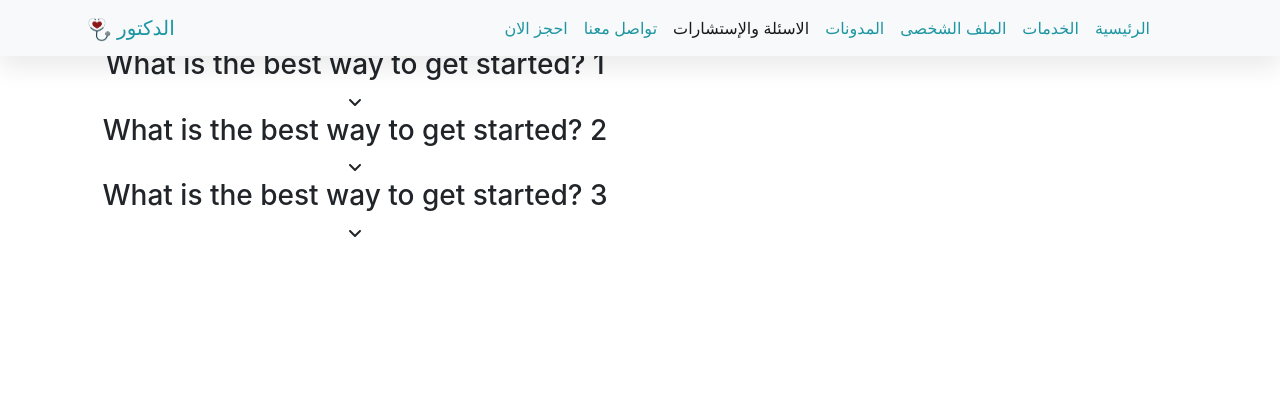
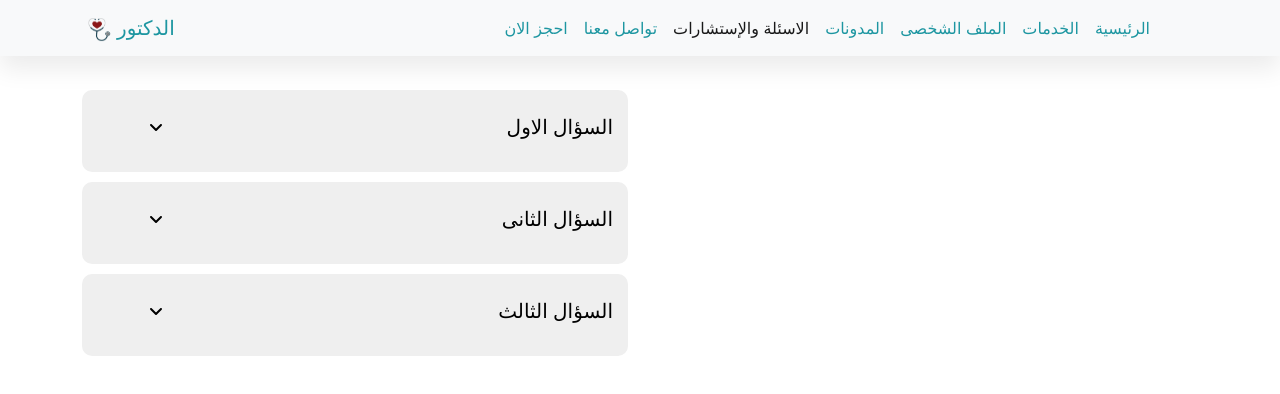
Before and after one commit to jenica-agency/Doctor-app, a React (Create React App) app in the folder doctor-app/: page /FAQs in a window 1280 px wide. Shown: the top 394 px of the page. Built offline with nearby package versions, Linux system fonts and the light colour scheme.

Commit message:
add right faqs

```diff
--- a/doctor-app/src/Components/Api/dataFAQ.js
+++ b/doctor-app/src/Components/Api/dataFAQ.js
@@ -1,18 +1,18 @@
 const dataFAQ = [
     {
         id :1,
-        question: "What is the best way to get started? 1",
-        answer: "Go to the top of the page"
+        question: "السؤال الاول ",
+        answer: "اجابة السؤال الاول"
     },
     {
         id :2,
-        question: "What is the best way to get started? 2",
-        answer: "Go to the top of the page"
+        question: "السؤال الثانى ",
+        answer: "اجابة السؤال الثانى "
     },
     {
         id :3,
-        question: "What is the best way to get started? 3",
-        answer: "Go to the top of the page"
+        question: "السؤال الثالث",
+        answer: "اجابة السؤال الثالث "
     }
 ]
 export default dataFAQ;
--- a/doctor-app/src/Components/FAQs/FAQ.css
+++ b/doctor-app/src/Components/FAQs/FAQ.css
@@ -1,6 +1,45 @@
+/***************** right faqs **************** */
 .accordion-simple > .active{
     display: block;
+
 }
 .accordion-faq .inactive{
     display: none;
 }
+
+/****************** total faqs **************** */
+.faq-container{
+    margin-top: 7%;
+
+}
+.accordion-faq-content{
+    cursor: pointer;
+    margin-bottom: 10px;
+    padding: 25px 15px;
+    border: none;
+    border-radius: 10px;
+    -webkit-border-radius: 10px;
+    -moz-border-radius: 10px;
+    -ms-border-radius: 10px;
+    -o-border-radius: 10px;
+    width: 100%;
+    direction: rtl;
+    text-align: start;
+}
+.accordion-faq-content:hover,
+.accordion-faq-content:focus
+{
+    background-color: var(--color-two);
+    color: var(--light-color);
+    border-radius: 10px;
+    -webkit-border-radius: 10px;
+    -moz-border-radius: 10px;
+    -ms-border-radius: 10px;
+    -o-border-radius: 10px;
+}
+.accordion-faq-answer > p {
+    border-top: 3px solid var(--light-color);
+    margin-bottom: 0%;
+    margin-top: 10px;
+    padding-top: 5px;
+}
--- a/doctor-app/src/Components/FAQs/FAQRight.js
+++ b/doctor-app/src/Components/FAQs/FAQRight.js
@@ -23,13 +23,12 @@ function FAQRight({newFAQs}) {
     <Fragment>
       <div className='accordion-faq'>
         {newFAQs.map((FAQ, index) => (
-         <div key={index} onClick={() => accordionToggle(index)}>
-
-            <div className='accordion-faq-heading'>
-              <h3 className={Accordion === index ? "active" :""}> {FAQ.question}</h3>
-            </div>
-
-            <div className='accordion-faq-icons'>
+         <button key={index} onClick={() => accordionToggle(index)} className='accordion-faq-content '>
+            <div  className='row'>
+              <div className='accordion-faq-heading col-10'>
+                <h5 className={Accordion === index ? "active" :""}> {FAQ.question}</h5>
+              </div>
+              <span className='accordion-faq-icons col-2 '>
                 {
                   Accordion === index? (
                     <>
@@ -43,13 +42,14 @@ function FAQRight({newFAQs}) {
                     </>
                   )
                 }
+              </span>
             </div>
 
             <div className='accordion-faq-answer'>
               <p className={Accordion === index ? "active" :"inactive"}>{FAQ.answer}</p>
             </div>
 
-         </div>)
+         </button>)
          )
         }
 
--- a/doctor-app/src/Components/FAQs/FAQs.js
+++ b/doctor-app/src/Components/FAQs/FAQs.js
@@ -1,6 +1,7 @@
 import React, { Fragment } from 'react';
 import FAQRight from './FAQRight';
 import dataFAQ from '../Api/dataFAQ';
+import './FAQ.css';
 
 function FAQs() {
 
@@ -9,8 +10,8 @@ function FAQs() {
 
       return (
         <Fragment>
-          <div className='container mt-5'>
-            <div className='row'>
+          <div className='container faq-container'>
+            <div className='row '>
               <div className='FAQ-right col-lg-6 col-md-6 col-sm-12' >
                   <FAQRight newFAQs={FAQs}>
 
```
